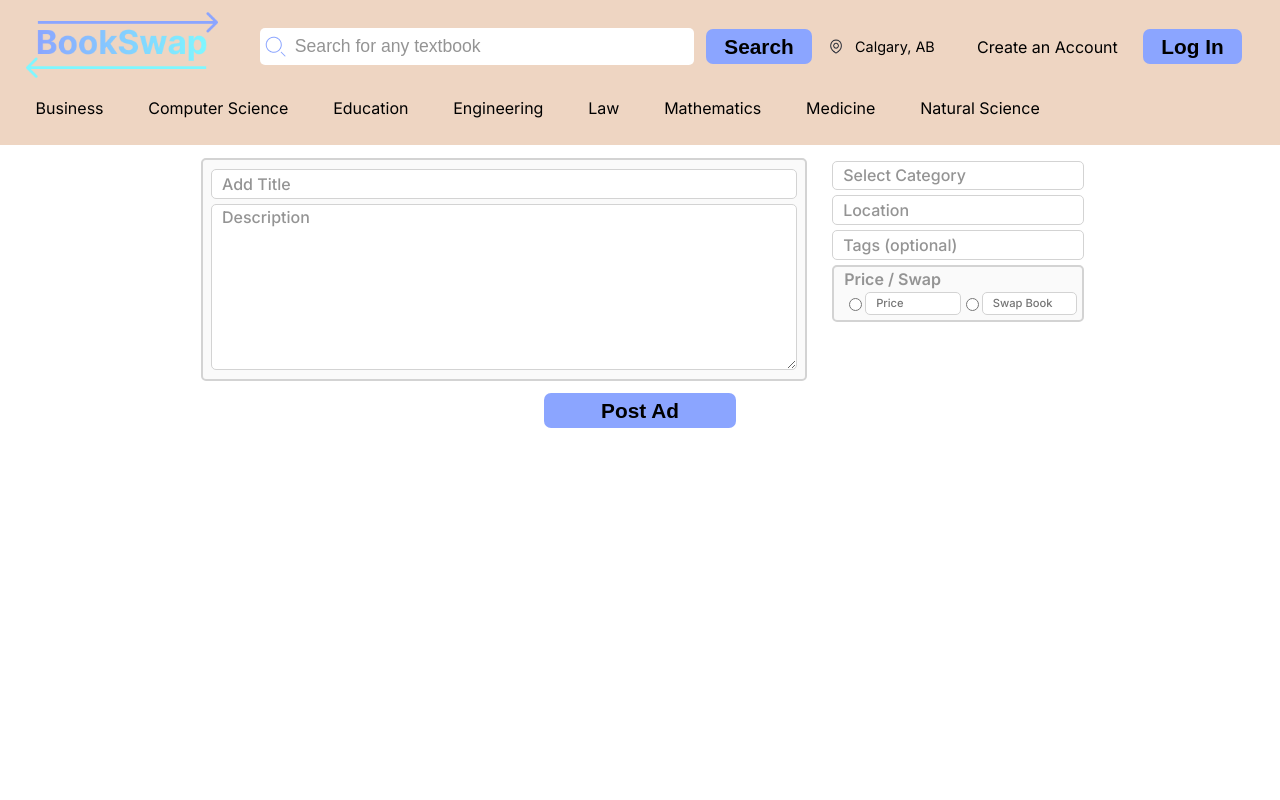
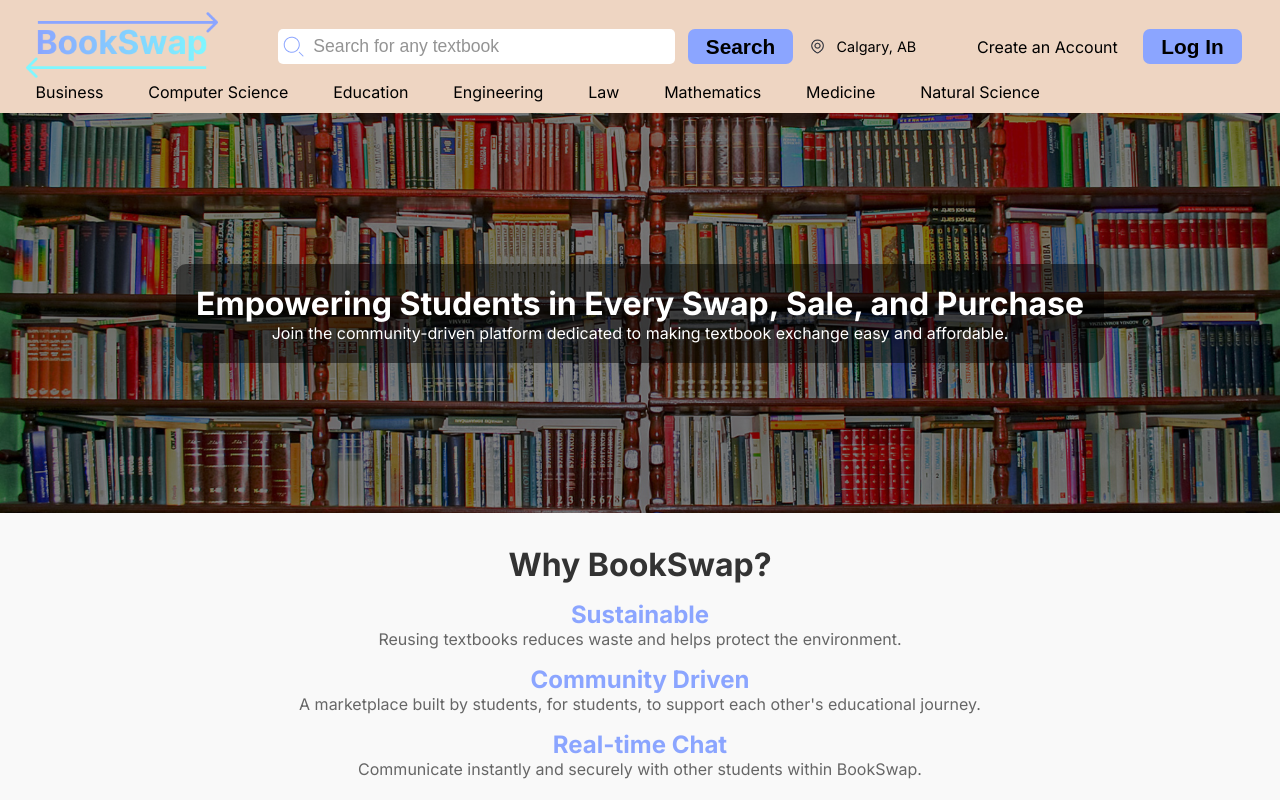
Before and after one commit to ashydashysoflashy/BookSwap, a React (Create React App) app in the folder frontend/: page / in a window 1280 px wide. Shown: the top 800 px of the page. Built offline with nearby package versions, Linux system fonts and the light colour scheme.

Commit message:
Modified link for homepage and changed createad link to /create

```diff
--- a/frontend/src/App.js
+++ b/frontend/src/App.js
@@ -9,6 +9,7 @@
 import Navbar from './components/Navbar';
 import LoginPage from './pages/LoginPage';
 import RegisterPage from './pages/RegisterPage';
+import HomePage from "./pages/HomePage";
 
 function App() {
   return (
@@ -17,10 +18,11 @@
       <Navbar />
         <div className='pages'>
           <Routes>
-              <Route path='/' element={<CreateAd />}/>
+              <Route path='/' element={<HomePage />}/>
               <Route path='/browse' element={<Browse />}/>
               <Route path='/login' element={<LoginPage />}/>
               <Route path='/register' element={<RegisterPage />}/>
+              <Route path='/create' element={<CreateAd />}/>
           </Routes>
         </div>
       </BrowserRouter>
```
